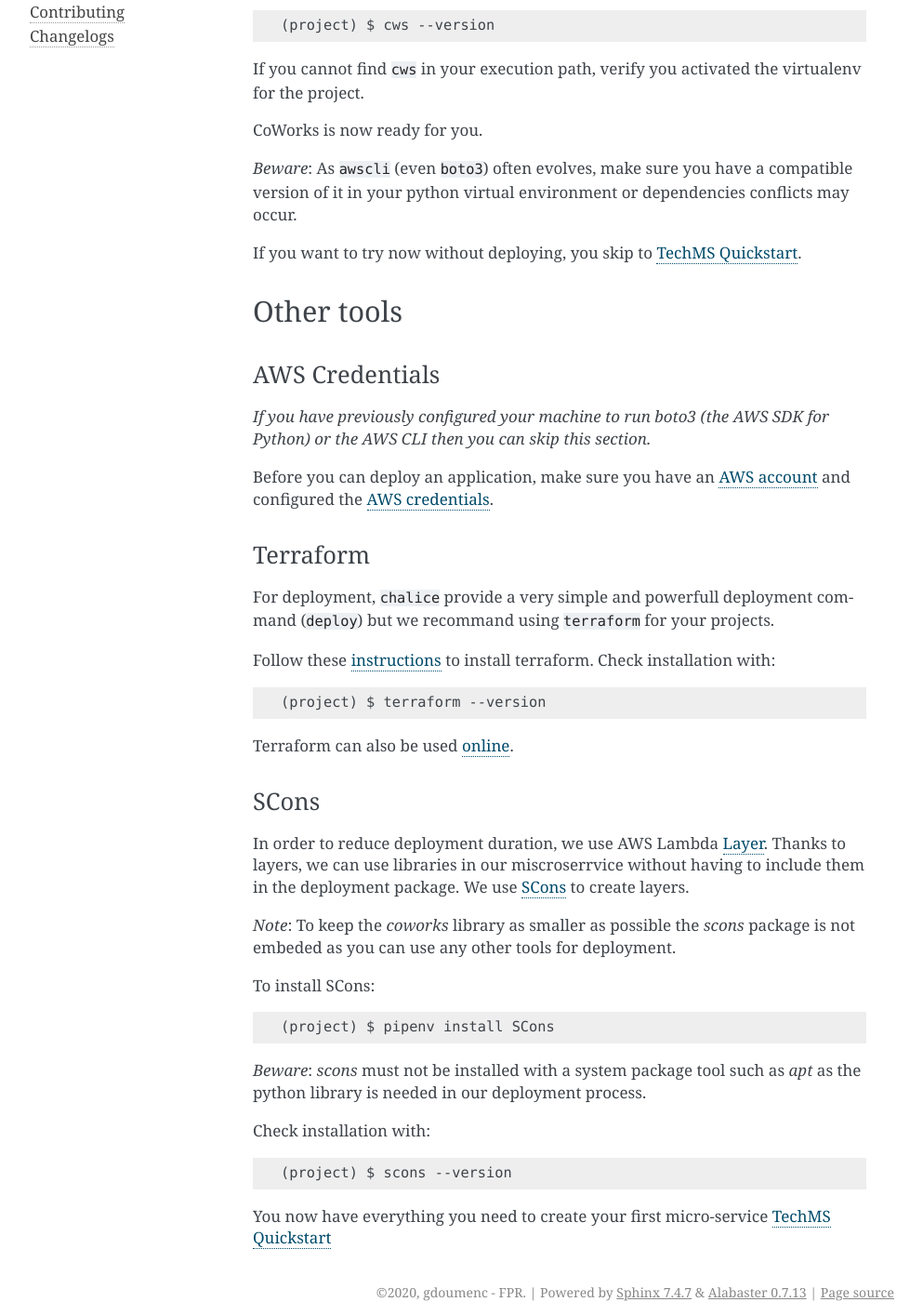
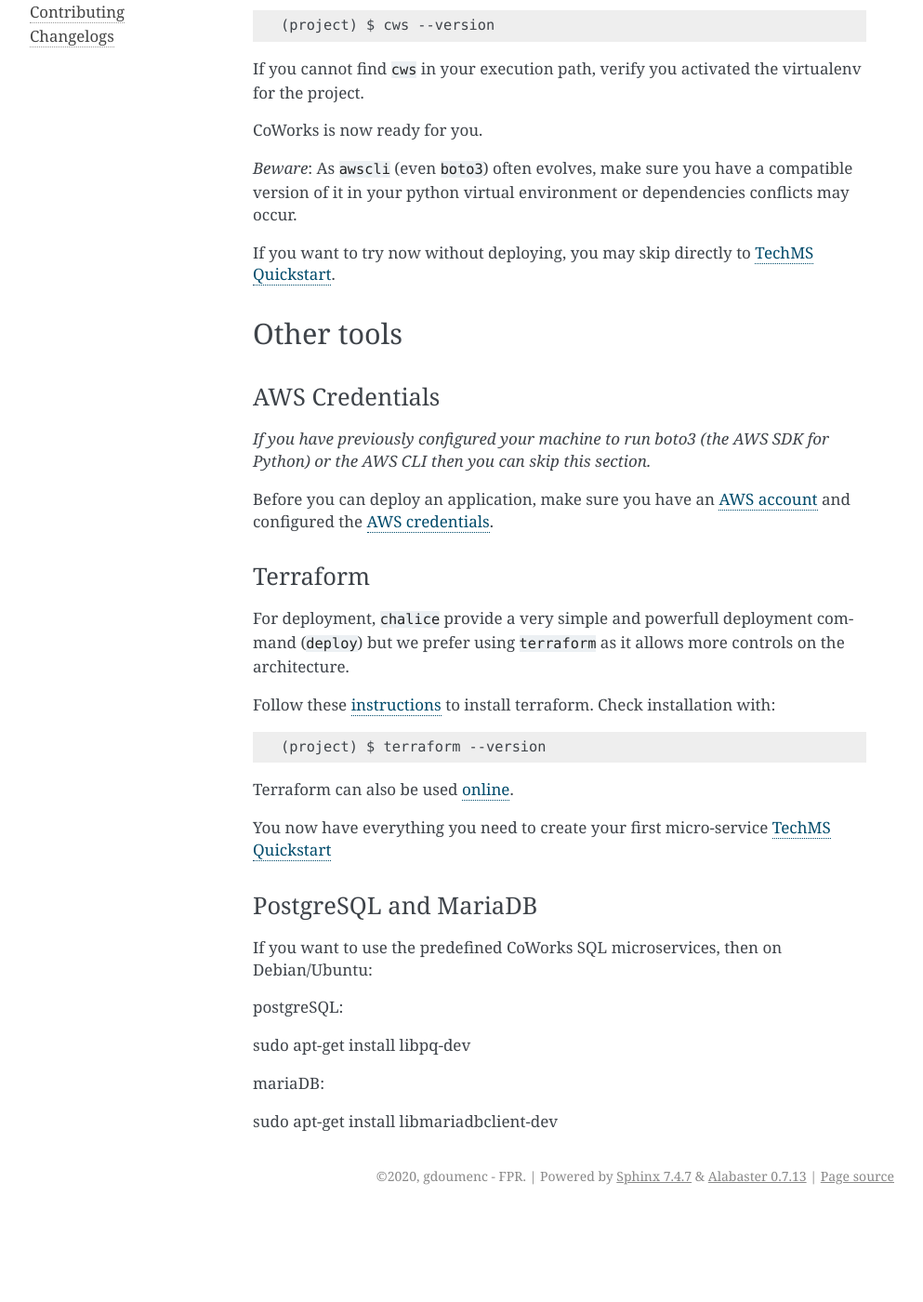
Before and after one commit to gdoumenc/coworks, a Sphinx documentation site: the page built from docs/installation.rst, in a window 1280 px wide and 1400 px high, scrolled down 471 px. Shown: the whole window at 93% size, without its empty margins (148-1141 px from the left). Built offline with Sphinx 7.4.7, drawn with Linux system fonts in a browser that asks for light colours; after the commit the page ends 1775 px from its top, so only the background shows below that.

```diff
--- a/docs/index.rst
+++ b/docs/index.rst
@@ -27,7 +27,6 @@
 Other tools used:
 
 * `Terraform <https://github.com/hashicorp/terraform>`_ - Infrastructure configuration management tool.
-* `SCons <https://github.com/SCons/scons>`_ -  A software construction tool.
 
 
 What does microservice mean in CoWorks?
--- a/docs/installation.rst
+++ b/docs/installation.rst
@@ -29,7 +29,7 @@
 *Beware*: As ``awscli`` (even ``boto3``) often evolves, make sure you have a compatible version of it in
 your python virtual environment or dependencies conflicts may occur.
 
-If you want to try now without deploying, you skip to :ref:`tech_quickstart`.
+If you want to try now without deploying, you may skip directly to :ref:`tech_quickstart`.
 
 Other tools
 -----------
@@ -48,8 +48,8 @@
 Terraform
 *********
 
-For deployment, ``chalice`` provide a very simple and powerfull deployment command (``deploy``) but we recommand using
-``terraform`` for your projects.
+For deployment, ``chalice`` provide a very simple and powerfull deployment command (``deploy``) but we prefer using
+``terraform`` as it allows more controls on the architecture.
 
 Follow these `instructions <https://www.terraform.io/downloads.html>`_ to install terraform. Check installation with::
 
@@ -57,27 +57,17 @@
 
 Terraform can also be used `online <https://www.terraform.io>`_.
 
-SCons
-*****
+You now have everything you need to create your first micro-service :ref:`tech_quickstart`
 
-In order to reduce deployment duration, we use AWS Lambda
-`Layer <https://docs.aws.amazon.com/lambda/latest/dg/configuration-layers.html>`_.
-Thanks to layers, we can use libraries
-in our miscroserrvice without having to include them in the deployment package. We use
-`SCons <https://scons.org/>`_ to create layers.
+PostgreSQL and MariaDB
+**********************
 
-*Note*: To keep the `coworks` library as smaller as possible the `scons` package is not embeded as you can
-use any other tools for deployment.
+If you want to use the predefined CoWorks SQL microservices, then on Debian/Ubuntu:
 
-To install SCons::
+postgreSQL::
 
-	(project) $ pipenv install SCons
+sudo apt-get install libpq-dev
 
-*Beware*: `scons` must not be installed with a system package tool such as `apt` as the python library is needed in our
-deployment process.
+mariaDB::
 
-Check installation with::
-
-	(project) $ scons --version
-
-You now have everything you need to create your first micro-service :ref:`tech_quickstart`
+sudo apt-get install libmariadbclient-dev
--- a/setup.py
+++ b/setup.py
@@ -14,7 +14,7 @@
 setup(
     name='coworks',
     version=version['__version__'],
-    description='CoWorks is a unified compositional serverless microservices framework over AWS serverless technologies.',
+    description='CoWorks is a unified compositional microservices framework over AWS serverless technologies.',
     long_description=long_description,
     author='Guillaume Doumenc',
     author_email='gdoumenc@fpr-coworks.com',
```
Also changed, not shown: other parts of docs/index.rst (+2 -2 lines), docs/tech_quickstart.rst (+8 -6 lines), 2 other files.
